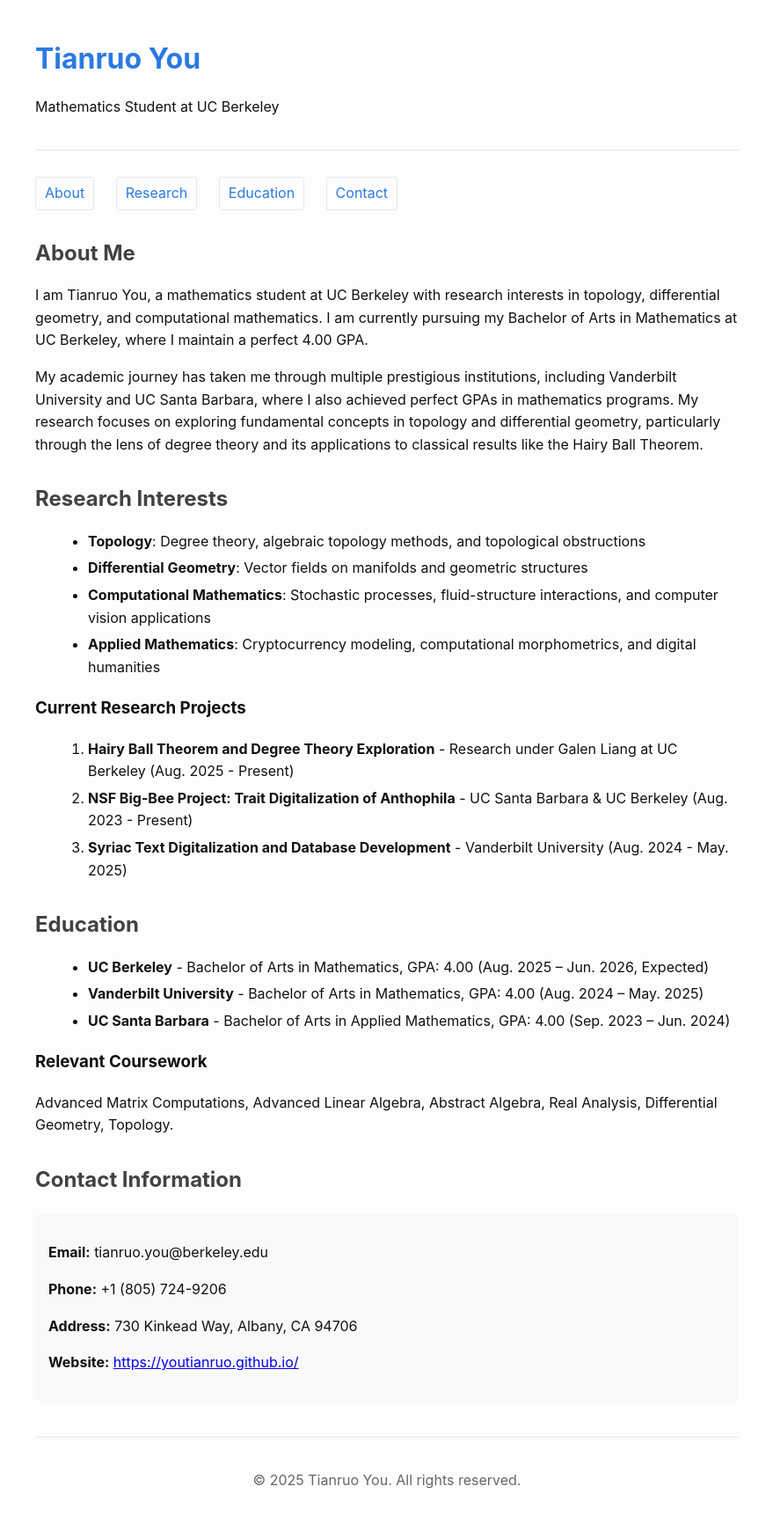
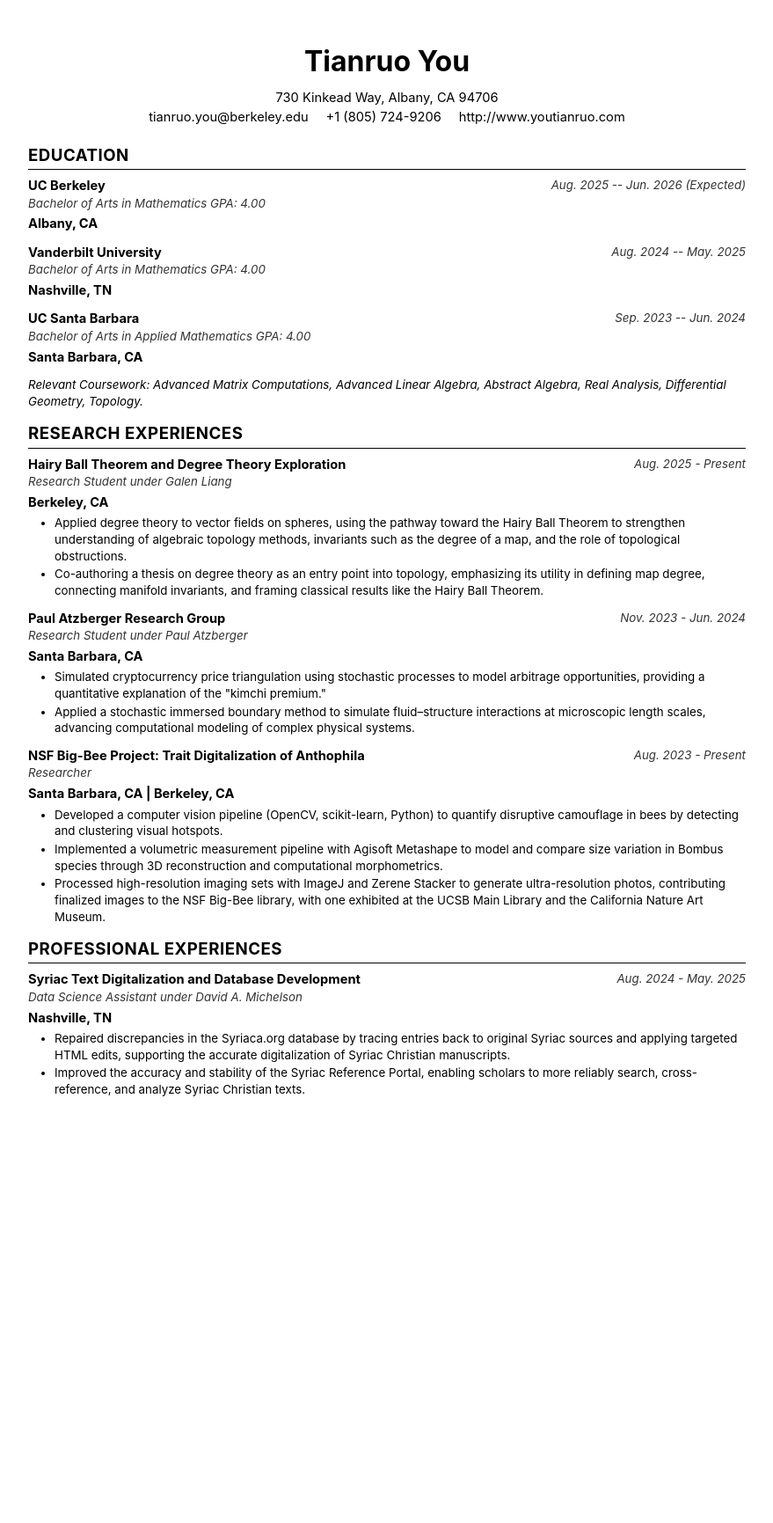
Before and after one commit to youtianruo/youtianruo.github.io, a Jekyll site: the page index_static.html, which Jekyll copies as it is, in a window 1280 px wide. Shown: the whole page at 88% size, without its empty margins (200-1079 px from the left). Built offline with Jekyll 4.4.1, drawn with Linux system fonts in a browser that asks for light colours; after the commit the page ends 1311 px from its top, so only the background shows below that.

Commit message:
Update index_static.html

```diff
--- a/index_static.html
+++ b/index_static.html
@@ -7,130 +7,258 @@
     <style>
         body {
             font-family: -apple-system, BlinkMacSystemFont, 'Segoe UI', Roboto, Helvetica, Arial, sans-serif;
-            line-height: 1.6;
+            line-height: 1.4;
             margin: 0;
             padding: 0;
-            background-color: #fdfdfd;
-            color: #111;
+            background-color: #ffffff;
+            color: #000000;
+            font-size: 11pt;
         }
         .container {
-            max-width: 800px;
+            max-width: 8.5in;
             margin: 0 auto;
-            padding: 20px;
+            padding: 0.5in;
         }
-        header {
-            border-bottom: 1px solid #e8e8e8;
-            padding-bottom: 20px;
-            margin-bottom: 30px;
+        .header {
+            text-align: center;
+            margin-bottom: 20px;
         }
-        h1 {
-            color: #2a7ae2;
-            margin-bottom: 10px;
+        .header h1 {
+            font-size: 24pt;
+            font-weight: bold;
+            margin: 0 0 8px 0;
+            color: #000000;
         }
-        h2 {
-            color: #424242;
-            margin-top: 30px;
+        .header p {
+            margin: 2px 0;
+            font-size: 11pt;
+        }
+        .header a {
+            color: #000000;
+            text-decoration: none;
+        }
+        .header a:hover {
+            text-decoration: underline;
+        }
+        .section {
             margin-bottom: 15px;
         }
-        nav {
-            margin: 20px 0;
+        .section-title {
+            font-size: 14pt;
+            font-weight: bold;
+            text-transform: uppercase;
+            letter-spacing: 0.5px;
+            margin: 15px 0 8px 0;
+            padding-bottom: 2px;
+            border-bottom: 1px solid #000000;
         }
-        nav a {
-            display: inline-block;
-            margin-right: 20px;
-            color: #2a7ae2;
-            text-decoration: none;
-            padding: 5px 10px;
-            border: 1px solid #e8e8e8;
-            border-radius: 3px;
+        .experience-item {
+            margin-bottom: 12px;
         }
-        nav a:hover {
-            background-color: #f0f0f0;
+        .experience-header {
+            display: flex;
+            justify-content: space-between;
+            align-items: flex-start;
+            margin-bottom: 4px;
+        }
+        .experience-title {
+            font-weight: bold;
+            font-size: 11pt;
+        }
+        .experience-location {
+            font-weight: bold;
+            font-size: 11pt;
+        }
+        .experience-subtitle {
+            font-style: italic;
+            font-size: 10pt;
+            color: #333;
+        }
+        .experience-date {
+            font-style: italic;
+            font-size: 10pt;
+            color: #333;
+        }
+        .experience-details {
+            margin-left: 15px;
+            margin-top: 4px;
+        }
+        .experience-details ul {
+            margin: 4px 0;
+            padding-left: 15px;
+        }
+        .experience-details li {
+            margin-bottom: 2px;
+            font-size: 10pt;
+        }
+        .coursework {
+            font-size: 10pt;
+            margin-top: 8px;
+            font-style: italic;
         }
         .contact-info {
-            background-color: #f9f9f9;
-            padding: 15px;
-            border-radius: 5px;
-            margin: 20px 0;
+            display: flex;
+            justify-content: center;
+            gap: 20px;
+            flex-wrap: wrap;
+            margin-bottom: 20px;
         }
-        ul, ol {
-            margin-left: 20px;
+        .contact-info span {
+            font-size: 11pt;
         }
-        li {
-            margin-bottom: 5px;
+        @media print {
+            body {
+                font-size: 10pt;
+            }
+            .container {
+                max-width: none;
+                padding: 0.3in;
+            }
         }
-        footer {
-            border-top: 1px solid #e8e8e8;
-            margin-top: 40px;
-            padding-top: 20px;
-            text-align: center;
-            color: #666;
+        @media (max-width: 768px) {
+            .container {
+                padding: 15px;
+            }
+            .experience-header {
+                flex-direction: column;
+                align-items: flex-start;
+            }
+            .contact-info {
+                flex-direction: column;
+                gap: 5px;
+            }
         }
     </style>
 </head>
 <body>
     <div class="container">
-        <header>
-            <h1>Tianruo You</h1>
-            <p>Mathematics Student at UC Berkeley</p>
-        </header>
+        <div class="header">
+            <h1><a href="http://youtianruo.com/">Tianruo You</a></h1>
+            <p>730 Kinkead Way, Albany, CA 94706</p>
+            <div class="contact-info">
+                <span><a href="mailto:tianruo.you@berkeley.edu">tianruo.you@berkeley.edu</a></span>
+                <span>+1 (805) 724-9206</span>
+                <span><a href="http://youtianruo.com/">http://www.youtianruo.com</a></span>
+            </div>
+        </div>
 
-        <nav>
-            <a href="#about">About</a>
-            <a href="#research">Research</a>
-            <a href="#education">Education</a>
-            <a href="#contact">Contact</a>
-        </nav>
+        <div class="section">
+            <div class="section-title">Education</div>
 
-        <section id="about">
-            <h2>About Me</h2>
-            <p>I am Tianruo You, a mathematics student at UC Berkeley with research interests in topology, differential geometry, and computational mathematics. I am currently pursuing my Bachelor of Arts in Mathematics at UC Berkeley, where I maintain a perfect 4.00 GPA.</p>
+            <div class="experience-item">
+                <div class="experience-header">
+                    <div>
+                        <div class="experience-title">UC Berkeley</div>
+                        <div class="experience-subtitle">Bachelor of Arts in Mathematics  GPA: 4.00</div>
+                    </div>
+                    <div class="experience-date">Aug. 2025 -- Jun. 2026 (Expected)</div>
+                </div>
+                <div class="experience-location">Albany, CA</div>
+            </div>
 
-            <p>My academic journey has taken me through multiple prestigious institutions, including Vanderbilt University and UC Santa Barbara, where I also achieved perfect GPAs in mathematics programs. My research focuses on exploring fundamental concepts in topology and differential geometry, particularly through the lens of degree theory and its applications to classical results like the Hairy Ball Theorem.</p>
-        </section>
+            <div class="experience-item">
+                <div class="experience-header">
+                    <div>
+                        <div class="experience-title">Vanderbilt University</div>
+                        <div class="experience-subtitle">Bachelor of Arts in Mathematics  GPA: 4.00</div>
+                    </div>
+                    <div class="experience-date">Aug. 2024 -- May. 2025</div>
+                </div>
+                <div class="experience-location">Nashville, TN</div>
+            </div>
 
-        <section id="research">
-            <h2>Research Interests</h2>
-            <ul>
-                <li><strong>Topology</strong>: Degree theory, algebraic topology methods, and topological obstructions</li>
-                <li><strong>Differential Geometry</strong>: Vector fields on manifolds and geometric structures</li>
-                <li><strong>Computational Mathematics</strong>: Stochastic processes, fluid-structure interactions, and computer vision applications</li>
-                <li><strong>Applied Mathematics</strong>: Cryptocurrency modeling, computational morphometrics, and digital humanities</li>
-            </ul>
+            <div class="experience-item">
+                <div class="experience-header">
+                    <div>
+                        <div class="experience-title">UC Santa Barbara</div>
+                        <div class="experience-subtitle">Bachelor of Arts in Applied Mathematics  GPA: 4.00</div>
+                    </div>
+                    <div class="experience-date">Sep. 2023 -- Jun. 2024</div>
+                </div>
+                <div class="experience-location">Santa Barbara, CA</div>
+            </div>
 
-            <h3>Current Research Projects</h3>
-            <ol>
-                <li><strong>Hairy Ball Theorem and Degree Theory Exploration</strong> - Research under Galen Liang at UC Berkeley (Aug. 2025 - Present)</li>
-                <li><strong>NSF Big-Bee Project: Trait Digitalization of Anthophila</strong> - UC Santa Barbara & UC Berkeley (Aug. 2023 - Present)</li>
-                <li><strong>Syriac Text Digitalization and Database Development</strong> - Vanderbilt University (Aug. 2024 - May. 2025)</li>
-            </ol>
-        </section>
+            <div class="coursework">
+                Relevant Coursework: Advanced Matrix Computations, Advanced Linear Algebra, Abstract Algebra, Real Analysis, Differential Geometry, Topology.
+            </div>
+        </div>
 
-        <section id="education">
-            <h2>Education</h2>
-            <ul>
-                <li><strong>UC Berkeley</strong> - Bachelor of Arts in Mathematics, GPA: 4.00 (Aug. 2025 – Jun. 2026, Expected)</li>
-                <li><strong>Vanderbilt University</strong> - Bachelor of Arts in Mathematics, GPA: 4.00 (Aug. 2024 – May. 2025)</li>
-                <li><strong>UC Santa Barbara</strong> - Bachelor of Arts in Applied Mathematics, GPA: 4.00 (Sep. 2023 – Jun. 2024)</li>
-            </ul>
+        <div class="section">
+            <div class="section-title">Research Experiences</div>
 
-            <h3>Relevant Coursework</h3>
-            <p>Advanced Matrix Computations, Advanced Linear Algebra, Abstract Algebra, Real Analysis, Differential Geometry, Topology.</p>
-        </section>
+            <div class="experience-item">
+                <div class="experience-header">
+                    <div>
+                        <div class="experience-title">Hairy Ball Theorem and Degree Theory Exploration</div>
+                        <div class="experience-subtitle">Research Student under Galen Liang</div>
+                    </div>
+                    <div class="experience-date">Aug. 2025 - Present</div>
+                </div>
+                <div class="experience-location">Berkeley, CA</div>
+                <div class="experience-details">
+                    <ul>
+                        <li>Applied degree theory to vector fields on spheres, using the pathway toward the Hairy Ball Theorem to strengthen understanding of algebraic topology methods, invariants such as the degree of a map, and the role of topological obstructions.</li>
+                        <li>Co-authoring a thesis on degree theory as an entry point into topology, emphasizing its utility in defining map degree, connecting manifold invariants, and framing classical results like the Hairy Ball Theorem.</li>
+                    </ul>
+                </div>
+            </div>
 
-        <section id="contact">
-            <h2>Contact Information</h2>
-            <div class="contact-info">
-                <p><strong>Email:</strong> tianruo.you@berkeley.edu</p>
-                <p><strong>Phone:</strong> +1 (805) 724-9206</p>
-                <p><strong>Address:</strong> 730 Kinkead Way, Albany, CA 94706</p>
-                <p><strong>Website:</strong> <a href="https://youtianruo.github.io/">https://youtianruo.github.io/</a></p>
+            <div class="experience-item">
+                <div class="experience-header">
+                    <div>
+                        <div class="experience-title">Paul Atzberger Research Group</div>
+                        <div class="experience-subtitle">Research Student under Paul Atzberger</div>
+                    </div>
+                    <div class="experience-date">Nov. 2023 - Jun. 2024</div>
+                </div>
+                <div class="experience-location">Santa Barbara, CA</div>
+                <div class="experience-details">
+                    <ul>
+                        <li>Simulated cryptocurrency price triangulation using stochastic processes to model arbitrage opportunities, providing a quantitative explanation of the "kimchi premium."</li>
+                        <li>Applied a stochastic immersed boundary method to simulate fluid–structure interactions at microscopic length scales, advancing computational modeling of complex physical systems.</li>
+                    </ul>
+                </div>
             </div>
-        </section>
 
-        <footer>
-            <p>&copy; 2025 Tianruo You. All rights reserved.</p>
-        </footer>
+            <div class="experience-item">
+                <div class="experience-header">
+                    <div>
+                        <div class="experience-title">NSF Big-Bee Project: Trait Digitalization of Anthophila</div>
+                        <div class="experience-subtitle">Researcher</div>
+                    </div>
+                    <div class="experience-date">Aug. 2023 - Present</div>
+                </div>
+                <div class="experience-location">Santa Barbara, CA | Berkeley, CA</div>
+                <div class="experience-details">
+                    <ul>
+                        <li>Developed a computer vision pipeline (OpenCV, scikit-learn, Python) to quantify disruptive camouflage in bees by detecting and clustering visual hotspots.</li>
+                        <li>Implemented a volumetric measurement pipeline with Agisoft Metashape to model and compare size variation in Bombus species through 3D reconstruction and computational morphometrics.</li>
+                        <li>Processed high-resolution imaging sets with ImageJ and Zerene Stacker to generate ultra-resolution photos, contributing finalized images to the NSF Big-Bee library, with one exhibited at the UCSB Main Library and the California Nature Art Museum.</li>
+                    </ul>
+                </div>
+            </div>
+        </div>
+
+        <div class="section">
+            <div class="section-title">Professional Experiences</div>
+
+            <div class="experience-item">
+                <div class="experience-header">
+                    <div>
+                        <div class="experience-title">Syriac Text Digitalization and Database Development</div>
+                        <div class="experience-subtitle">Data Science Assistant under David A. Michelson</div>
+                    </div>
+                    <div class="experience-date">Aug. 2024 - May. 2025</div>
+                </div>
+                <div class="experience-location">Nashville, TN</div>
+                <div class="experience-details">
+                    <ul>
+                        <li>Repaired discrepancies in the Syriaca.org database by tracing entries back to original Syriac sources and applying targeted HTML edits, supporting the accurate digitalization of Syriac Christian manuscripts.</li>
+                        <li>Improved the accuracy and stability of the Syriac Reference Portal, enabling scholars to more reliably search, cross-reference, and analyze Syriac Christian texts.</li>
+                    </ul>
+                </div>
+            </div>
+        </div>
     </div>
 </body>
 </html>
```
